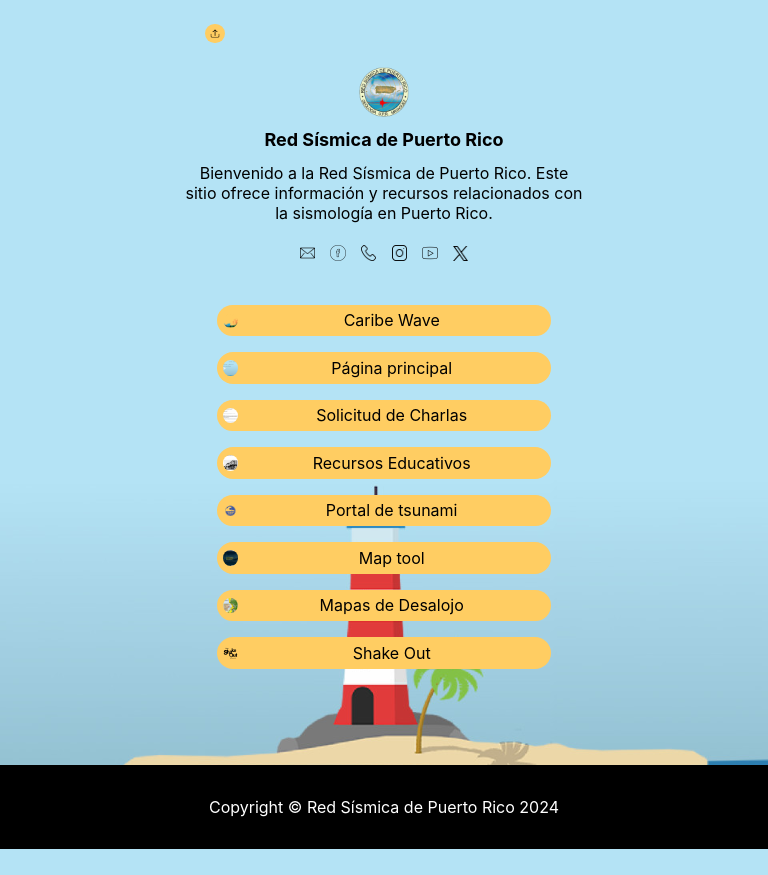
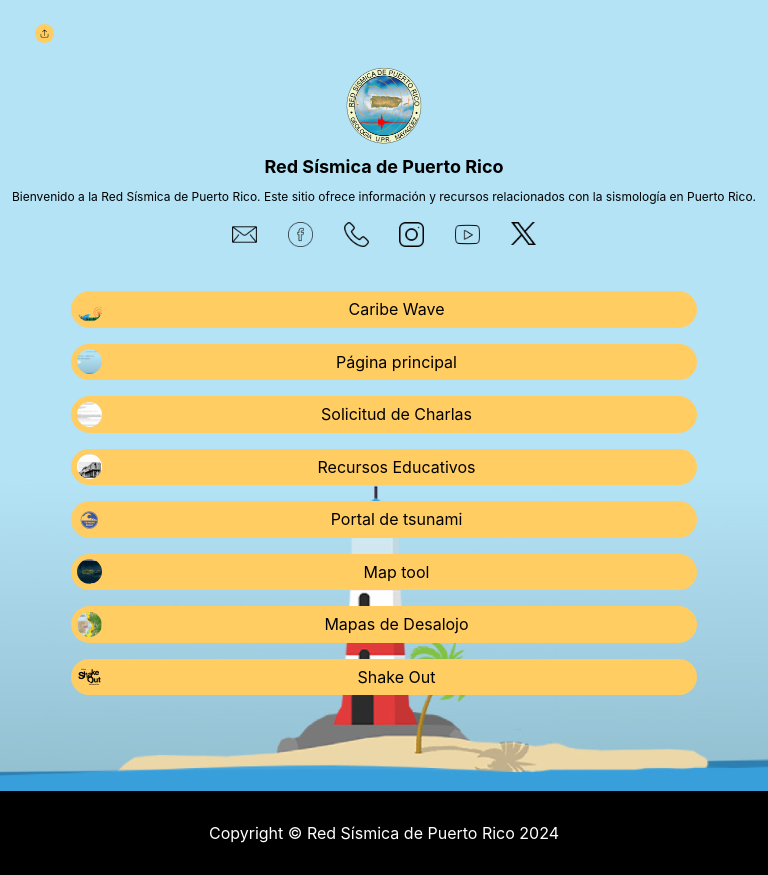
Before and after one commit to marcoyuuu/Biolink-replica, a PHP site: page / in a window 768 px wide. Before the commit the page ends 849 px from the top, so only its background shows below. Run offline with PHP 8.4, Linux system fonts and the light colour scheme.

Commit message:
estilo mobil

```diff
--- a/style.css
+++ b/style.css
@@ -1,3 +1,44 @@
+/* Para pantallas de ancho superior a 768px (por ejemplo, PCs y laptops) */
+@media (min-width: 768px) {
+    .logo {
+        width: 8vw; /* Ajusta según sea necesario para pantallas grandes */
+        max-width: 150px; /* Puede aumentar el tamaño máximo para pantallas grandes */
+    }
+
+    h2 {
+        font-size: 1em;
+    }
+
+    .contenedor-icono {
+        gap: 2vw
+    }
+
+    .contenedor-botones {
+        max-width: 80vw;
+    }
+}
+
+/* Para pantallas de ancho inferior a 768px (por ejemplo, tablets y móviles) */
+@media (max-width: 768px) {
+    .logo {
+        width: 100vw; /* Ajusta según sea necesario para pantallas pequeñas */
+        min-width: 75px; /* Puede disminuir el tamaño mínimo para pantallas pequeñas */
+    }
+
+    h2 {
+        font-size: 0.75em;
+    }
+
+    .contenedor-icono {
+        gap: 4vw
+    }
+
+    .contenedor-botones {
+        min-width: 100vw;
+    }
+}
+
+
 /* Reset básico para asegurar consistencia entre navegadores */
 html,
 body {
@@ -22,15 +63,15 @@
     flex-direction: column;
     align-items: center;
     justify-content: center;
-    max-width: 52.5%;
+    min-width: 50%;
     margin: auto;
     width: 100%;
 }
 
 /* Estilo para el logo en la parte superior de la página */
 .logo {
-    width: 6.5vw;
-    height: 6.5vw;
+    width: 10vw;
+    height: auto;
     margin: 0 auto;
     display: block;
     margin-top: 3vh;
@@ -45,7 +86,6 @@
 
 /* Estilo para el subtítulo de la página */
 h2 {
-    font-size: 1em;
     text-align: center;
     font-weight: normal;
 }
@@ -54,7 +94,6 @@
 .contenedor-icono {
     display: flex;
     justify-content: center;
-    gap: 2vw;
     width: 5%;
     margin: auto;
     margin-top: 1vh;
@@ -66,6 +105,7 @@
 .contenedor-icono img {
     width: 2vw;
     height: auto;
+    min-width: 25px;
     object-fit: contain;
 }
 
@@ -79,7 +119,15 @@
     display: flex;
     flex-direction: column;
     align-items: center;
-    width: 100%;
+    width: 100vw;
+}
+
+/* Título de elementos dentro de los botones para alinear texto */
+.titulo-item {
+    text-align: center;
+    color: #000000;
+    font-family: 'Inter', sans-serif;
+    flex-grow: 1;
 }
 
 /* Estilos para los botones de enlaces */
@@ -107,18 +155,12 @@
     order: -1;
     margin-right: auto;
     margin-left: 0;
-    width: 2vw;
-    height: 2vw;
+    width: 2.5vw;
+    height: 2.5vw;
+    min-width: 25px;
+    min-height: 25px;
     border-radius: 50%;
     object-fit: cover;
-}
-
-/* Título de elementos dentro de los botones para alinear texto */
-.titulo-item {
-    text-align: center;
-    color: #000000;
-    font-family: 'Inter', sans-serif;
-    flex-grow: 1;
 }
 
 /* Define animación de terremoto */
@@ -149,9 +191,21 @@
     }
 }
 
-/* Aplica animación de terremoto a boton de Caribe Wave*/
+/* Define animación de agrandamiento */
+@keyframes agrandar {
+    to {
+        transform: scale(1.05);
+    }
+}
+
+/* Aplica animación de terremoto a botón de Caribe Wave*/
 .boton.terremoto {
     animation: terremoto 4s infinite;
+}
+
+/* Estilos para el botón de Caribe Wave al desplazar el cursor */
+.boton.terremoto:hover {
+    animation: terremoto 4s infinite, agrandar 0.3s forwards;
 }
 
 /* Estilo para botón que abre modal de compartir */
```
